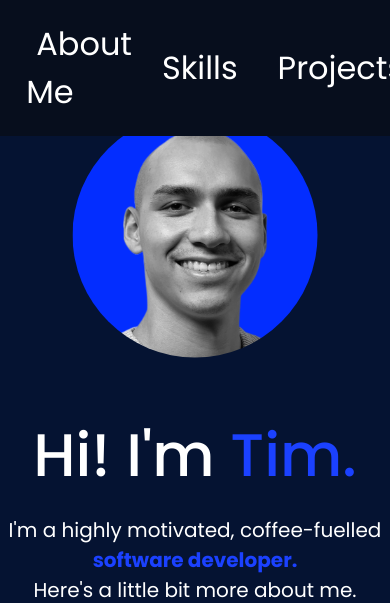
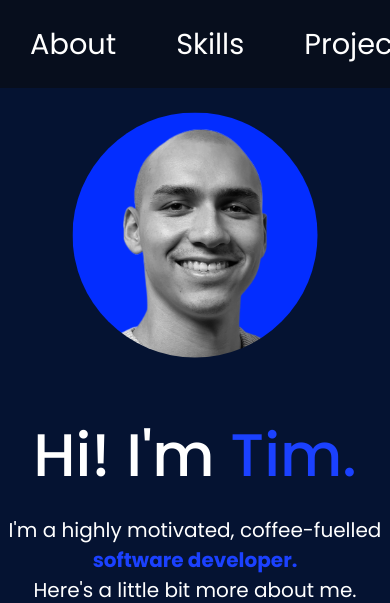
Before and after one commit to Tim-Mclennan/My-Portfolio, a plain HTML site: page index.html in a window 390 px wide. Shown: the top 603 px of the page. Drawn offline with nearby package versions, Linux system fonts and the light colour scheme.

Commit message:
configured the scss file so all the anv elements are nested correctly instead of being seperated in the doc. Completed mobile, tablet and laptop responsiveness for the nav header.

```diff
--- a/index.html
+++ b/index.html
@@ -18,9 +18,9 @@
             <!-- LOGO/NAME -->
             <a href="#" class="logo logo__color logo__bold logo__size   ">Tim.</a>
             <!-- NAV BAR -->
-            <ul class="navbar">
+            <ul class="nav__bar">
                 <li class="nav__lists"><a href="#home" class="nav__link nav__link--color">Home</a></li>
-                <li class="nav__lists"><a href="#about" class="nav__link nav__link--color">About Me</a></li>
+                <li class="nav__lists"><a href="#about" class="nav__link nav__link--color">About</a></li>
                 <li class="nav__lists"><a href="#skills" class="nav__link nav__link--color">Skills</a></li>
                 <li class="nav__lists"><a href="#projects" class="nav__link nav__link--color">Projects</a></li>
                 <li class="nav__lists"><a href="#contact" class="nav__link nav__link--color">Contact</a></li>
--- a/output.css
+++ b/output.css
@@ -27,26 +27,6 @@ header {
   z-index: 10;
 }
 
-.nav {
-  display: flex;
-  align-items: center;
-  justify-content: center;
-  gap: 20px;
-  padding: 20px 0;
-  width: 100%;
-  margin: auto;
-  font-size: 2rem;
-}
-@media only screen and (min-width: 480px) {
-  .nav {
-    font-size: 1.5rem;
-  }
-}
-@media only screen and (min-width: 768px) {
-  .nav {
-    justify-content: space-around;
-  }
-}
 .logo {
   text-decoration: none;
 }
@@ -57,12 +37,34 @@ header {
   font-weight: 600;
 }
 .logo__size {
-  font-size: 30px;
+  font-size: 2rem;
 }
 
+.nav {
+  display: flex;
+  align-items: center;
+  justify-content: center;
+  gap: 20px;
+  padding: 20px 0;
+  width: 100%;
+  margin: auto;
+  font-size: 1.8rem;
+}
+@media only screen and (min-width: 480px) {
+  .nav {
+    font-size: 1.5rem;
+  }
+}
+@media only screen and (min-width: 768px) {
+  .nav {
+    justify-content: space-around;
+    font-size: 1.2rem;
+  }
+}
 .nav__lists {
   list-style: none;
   margin: 0px 10px;
+  padding: 0px 10px;
 }
 .nav__link {
   text-decoration: none;
@@ -76,13 +78,16 @@ header {
   color: #1b41ff;
   background-color: rgb(5, 19, 50);
   transition: ease 0.3s;
-  font-size: 1.2rem;
+}
+@media only screen and (min-width: 768px) {
+  .nav__link:hover {
+    font-size: 1.3rem;
+  }
 }
 .nav__link:active {
   color: #1b41ff;
 }
-
-.navbar {
+.nav__bar {
   display: flex;
   align-items: center;
 }
--- a/styles.scss
+++ b/styles.scss
@@ -26,30 +26,6 @@ header {
     z-index: 10; //placing header on top, to avoid other elements overlapping it when scrolling.
 }
 
-.nav {
-    display: flex;
-    align-items: center;
-    justify-content: center;
-    gap: 20px;
-    padding: 20px 0;
-    // max-width: 1200px; //hardcoding the width of nav
-    width: 100%; //making sure it spreads to 100% of that explicit pixel width
-    margin: auto; //This centres the nav element
-    font-size: 2rem;
-
-    @media only screen and (min-width: $tablet) {
-        font-size: 1.5rem;
-
-    }
-    @media only screen and (min-width: $laptop) {
-    justify-content: space-around; //seperating the logo from nav links
-
-    }
-    @media only screen and (min-width: $tablet) {
-
-    }
-}
-
 .logo {
     text-decoration: none; //removes default underline
 
@@ -62,15 +38,33 @@ header {
     }
 
     &__size {
-        font-size: 30px;
+        font-size: 2rem;
     }
 }
 
 .nav {
+    display: flex;
+    align-items: center;
+    justify-content: center;
+    gap: 20px;
+    padding: 20px 0;
+    width: 100%;
+    margin: auto; //This centres the nav element
+    font-size: 1.8rem;
+
+    @media only screen and (min-width: $tablet) {
+        font-size: 1.5rem;
+    }
+
+    @media only screen and (min-width: $laptop) {
+    justify-content: space-around; //seperating the logo from nav links
+    font-size: 1.2rem;
+    }
 
     &__lists {
     list-style: none; //removes default bullet points
     margin: 0px 10px;
+    padding: 0px 10px;
     }
 
     &__link {
@@ -86,19 +80,25 @@ header {
             color: $secondary-text-color;
             background-color: $primary-background-color;
             transition: ease 0.3s;
-            font-size: 1.2rem;
+
+            @media only screen and (min-width: $laptop) {
+                //only adding this property for laptop size screens and upwards, as this affect is not as significant on small screens.
+                font-size: 1.3rem;
+            }
+
         }
 
         &:active {
             color: $secondary-text-color;
         }
     }
+
+    &__bar {
+        display: flex;
+        align-items: center;
+    }
 }
 
-.navbar {
-    display: flex;
-    align-items: center;
-}
 
 /* HOME SECTION */
 .home {
```
